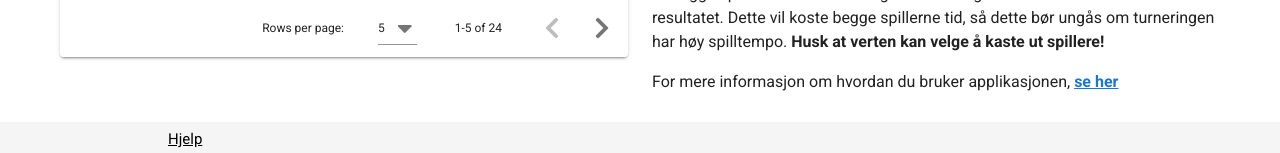
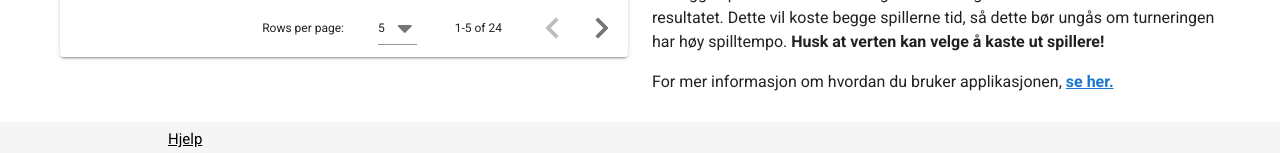
Before and after one commit to Severinzz/Sjakk-Arena-Frontend, a Vue app: page /about in a window 1280 px wide. Shown: the part 638-791 px from the top of the page. Built offline with nearby package versions, Linux system fonts and the light colour scheme.

Commit message:
Not all imports was updated

```diff
--- a/src/views/About.vue
+++ b/src/views/About.vue
@@ -59,10 +59,10 @@
             <strong> Husk at verten kan velge å kaste ut spillere!</strong>
           </p>
           <p>
-            For mere informasjon om hvordan du bruker applikasjonen,
+            For mer informasjon om hvordan du bruker applikasjonen,
             <strong>
               <router-link to="/help">
-            se her
+            se her.
               </router-link>
             </strong>
           </p>
--- a/src/views/Help.vue
+++ b/src/views/Help.vue
@@ -48,7 +48,7 @@
 
 <script>
 import NotificationHelp from '../components/Utilities/NotificationHelp'
-import HelpPanels from '@/components/HelpPanels'
+import HelpPanels from '@/components/Props/HelpPanels'
 import hostHelpPageData from '@/data/hostHelpPage'
 import playerHelpPageData from '@/data/playerHelpPage'
 
--- a/src/views/Home.vue
+++ b/src/views/Home.vue
@@ -34,8 +34,8 @@
 </template>
 <script>
 // @ is an alias to /src
-import MenuTile from '@/components/MenuTile.vue'
-import TileHeaderSpace from '@/components/TileHeaderSpace'
+import MenuTile from '@/components/Props/MenuTile.vue'
+import TileHeaderSpace from '@/components/Props/TileHeaderSpace'
 import { clearTokenAndStateMixin } from '../mixins/clearTokenAndState.mixin'
 import WEBSOCKET from '../common/websocketApi'
 
--- a/src/views/Lobby.vue
+++ b/src/views/Lobby.vue
@@ -79,10 +79,10 @@
 </template>
 
 <script>
-import TournamentInfo from '@/components/TournamentInfo'
-import Player from '@/components/Player'
+import TournamentInfo from '@/components/Props/TournamentInfo'
+import Player from '@/components/Props/Player'
 import { mapActions, mapGetters, mapState } from 'vuex'
-import WarningDialog from '@/components/WarningDialog'
+import WarningDialog from '@/components/Dialogs/WarningDialog'
 import { leavePageWarningMixin } from '../mixins/leavePageWarning.mixin'
 import { tournamentAndLobbyMixin } from '../mixins/tournamentAndLobby.mixin'
 
--- a/src/views/PlayerDetails.vue
+++ b/src/views/PlayerDetails.vue
@@ -92,7 +92,7 @@
   </div>
 </template>
 <script>
-import Table from '@/components/Table'
+import Table from '@/components/Utilities/Table'
 import { mapActions } from 'vuex'
 
 export default {
--- a/src/views/Tournament.vue
+++ b/src/views/Tournament.vue
@@ -86,7 +86,7 @@
 </template>
 
 <script>
-import TournamentInfo from '@/components/TournamentInfo'
+import TournamentInfo from '@/components/Props/TournamentInfo'
 import { mapActions, mapGetters, mapState } from 'vuex'
 import InvalidGames from '@/components/InvalidGames'
 import Table from '../components/Utilities/Table'
```
